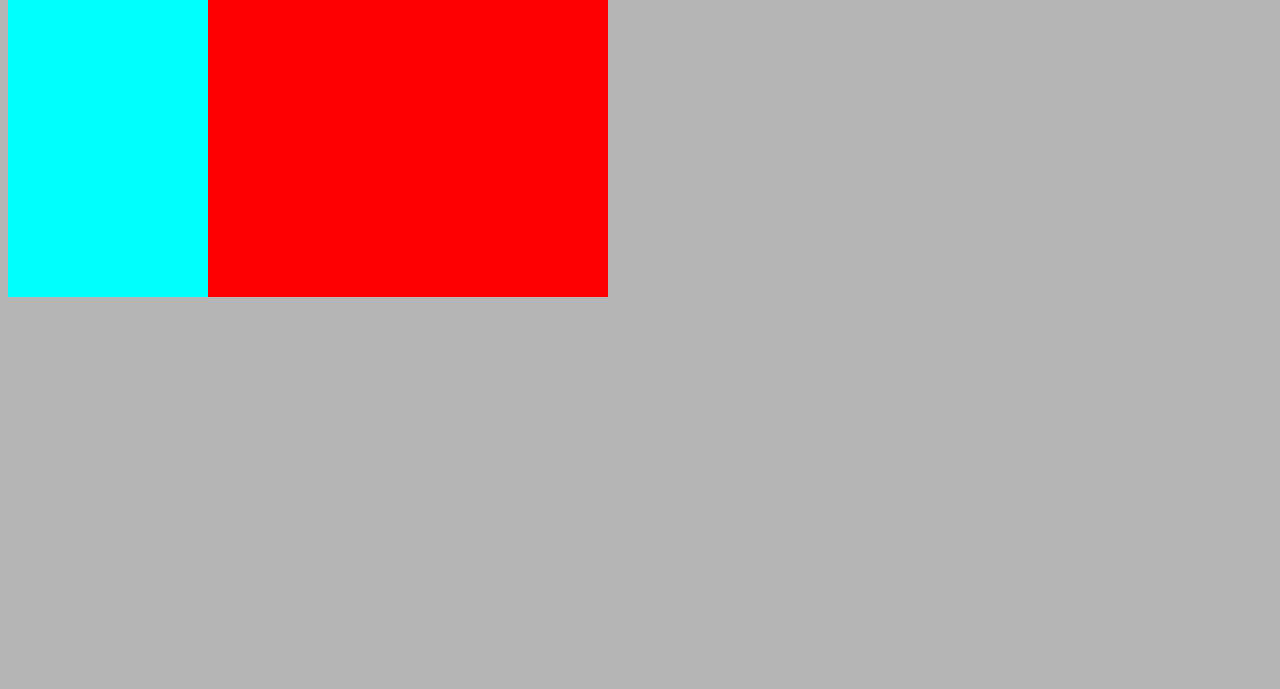
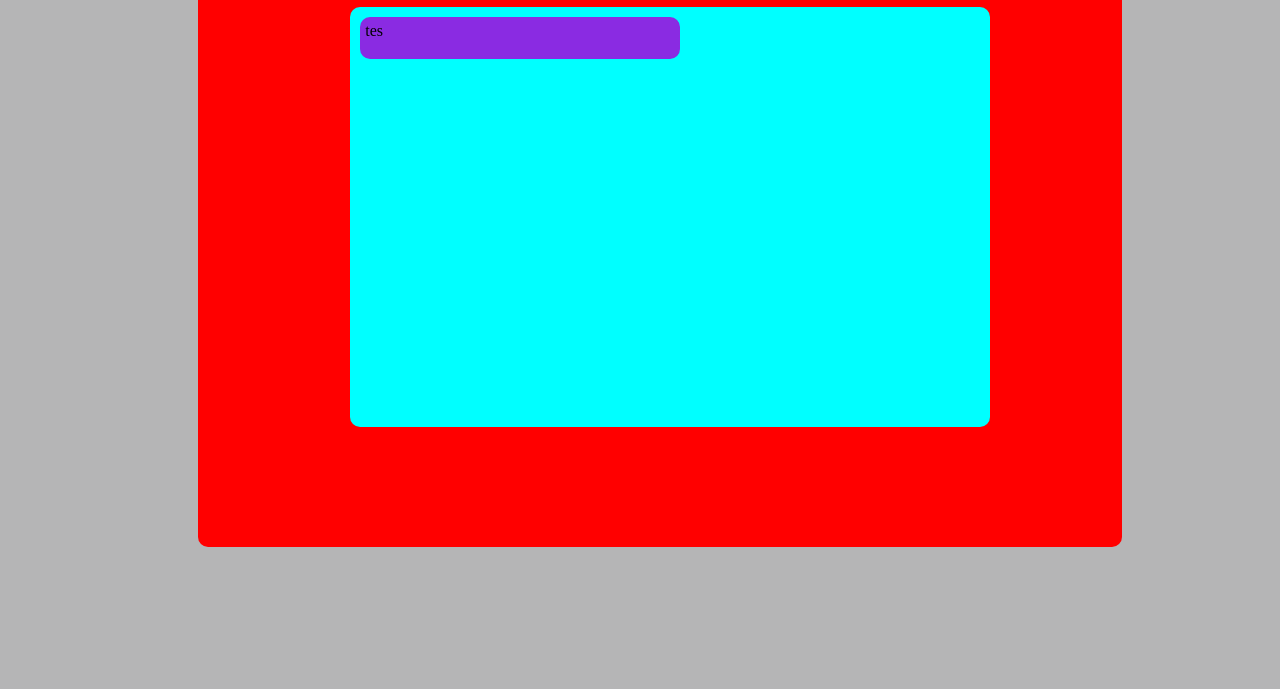
Before and after one commit to vacaramin/Go-Serve, a plain HTML site: page chat-server/frontend/index.html in a window 1280 px wide. Shown: the part 111-800 px from the top of the page. Drawn offline with Linux system fonts and the light colour scheme.

Commit message:
skeleton of chat application

```diff
--- a/chat-server/frontend/index.css
+++ b/chat-server/frontend/index.css
@@ -1,15 +1,35 @@
 
 body{
     background-color: rgb(181, 181, 182);
+}
+
+.container{
+    position: relative;
+    left: 15%;
+    top: 10px;
+    background-color: red;
+    width: 70%;
+    height: 600px;
+    align-items: center;
+    padding: 20px;
+    border-radius: 10px;
 
 }
-.container{
-    background-color: red;
-    width: 600px;
-    height: 400px;
-}
+
 .chat-box{
     background-color: aqua;
-    width: 200px;
+    width: 70%;
     height: 400px;
+    position: relative;
+    left: 15%;
+    padding: 10px;
+    border-radius: 10px;
 }
+.chat-container{
+    width: 50%;
+    border-radius: 10px;
+    height: 2rem;
+    background-color: blueviolet;
+    padding: 5px;
+    align-items: center;
+}
--- a/chat-server/frontend/index.html
+++ b/chat-server/frontend/index.html
@@ -6,9 +6,15 @@
     <title>Chat Application test</title>
 </head>
 <body>
+
     <div class="container">
+        <h1> Chat Application</h1>
+
         <div class = "chat-box">
-            tes
+
+            <div class="chat-container">
+                tes
+            </div>
         </div>
     </div>
 
```
